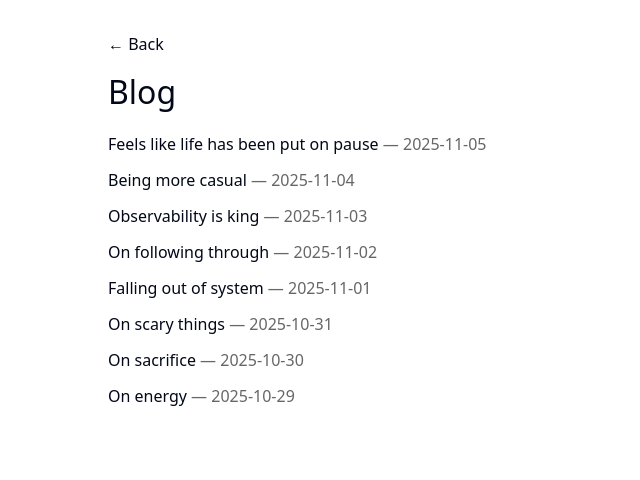
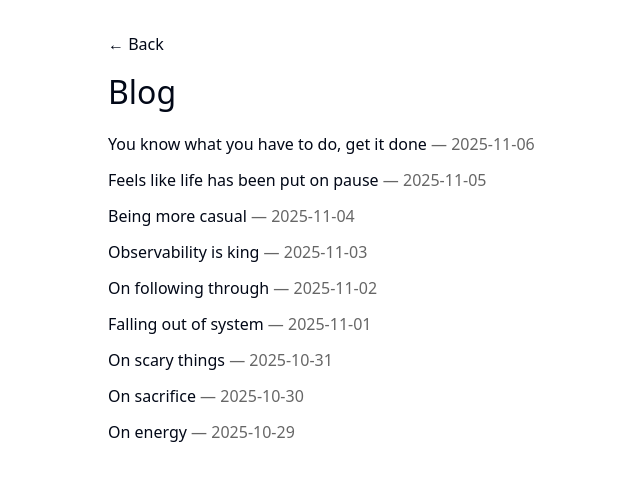
Before and after one commit to kensonhui/kensonhui.github.io, a Next.js app: page /blog in a window 1280 px wide. Shown: the top 480 px of the page, without its empty margins (164-804 px from the left). Built offline with nearby package versions, Linux system fonts and the light colour scheme.

Commit message:
Nov 7 post

```diff
--- a/src/app/blog/posts.ts
+++ b/src/app/blog/posts.ts
@@ -14,6 +14,31 @@ function slugify(title: string): string {
 }
 
 const rawPosts: Array<Omit<BlogPost, "slug">> = [
+  {
+    date: "2025-11-06",
+    title: "You know what you have to do, get it done",
+    content: `
+    The thing i've noticed most, is that I actually do know what I have to do.
+
+    The issue isn't doing the task, but first emotionally preparing myself to do that certian task.
+
+    For example, if I wanted to build a great network, I need to talk to people. However, I have a fear of meeting new people, why? It's because there's that uncertainty, the feeling of stress encountering someone you've never met before. I feel my body on the edge: wondering if the person in front of me is a threat or friend.
+
+    I had this realization early, and decided to do a scary thing everyday which was centered around social interactions. I would initiate small talk with people at bus stops, at events, at parties, and I did thousands of reps.
+
+    Where did it all start? Becoming certain that I was going to do it, mentally preparing myself, reciting the lines in my head, and eventually, I got very comfortable at networking.
+
+    The most important takeawy is I believe the people who succeed the most are the ones who are able to be most emotionally in-tune with themselves, and are able to pick themselves up and continue pursuing discomfort.
+
+    That's the funny thing, is that to continuously grow, you have to face discomfort as you have to go beyond your ordinary comfort zone. You have to continuously face that discomfort, whether it be in career, relationships, or just personal growth.
+
+    This reminds me of a Ukrainian study on boxers that found that there was a correlation between aggression and emotional intelligence. Boxers have to handle intense mental pressure, doubts about their skills, fear from their opponent, and the mounting pressure from the audiene. It makes sense that boxers need to be emotionally in-tune with themselves, to ease themselves from the stress, to have unwavering conviction even faced against the toughest opponents. That takes serious guts.
+
+    Just like boxers, we will face intense mental pressure. We'll worry about losing, being humiliated, and getting hurt. But the truth is all the words from the spectators are worthless, why? They aren't in the arena. They don't understand what it's truly like. That's why I don't judge when someone has a failed business, or if they lose in a competition. To be in the arena is the greatest glory you can have, I have so much respect to those who facae that challenge.
+
+    It is all a mental gamee, and the best way to win is to be emotionally prepared to take hits and get back up.
+    `,
+  },
   {
     date: "2025-11-05",
     title: "Feels like life has been put on pause",
@@ -89,7 +114,7 @@ const rawPosts: Array<Omit<BlogPost, "slug">> = [
 
     Instead, I'm here in my messy room, staring down our competitors, wondering if we can replicate the same level of success they've had, except they're 1 year into the game before us.
 
-    I've also felt sad as I haven't felt as connected with my fmaily members. I feel a sense of lonliness that haunts me. I can't keep living like this, and one thing that I can do that would significantly bring everything back in my life together would be fixing my sleep schedule.
+    I've also felt sad as I haven't felt as connected with my family members. I feel a sense of lonliness that haunts me. I can't keep living like this, and one thing that I can do that would significantly bring everything back in my life together would be fixing my sleep schedule.
 
     So from here on out, I will always be in bed by 2am, pushing it one minute back every day until we hit 1am.
 
```
